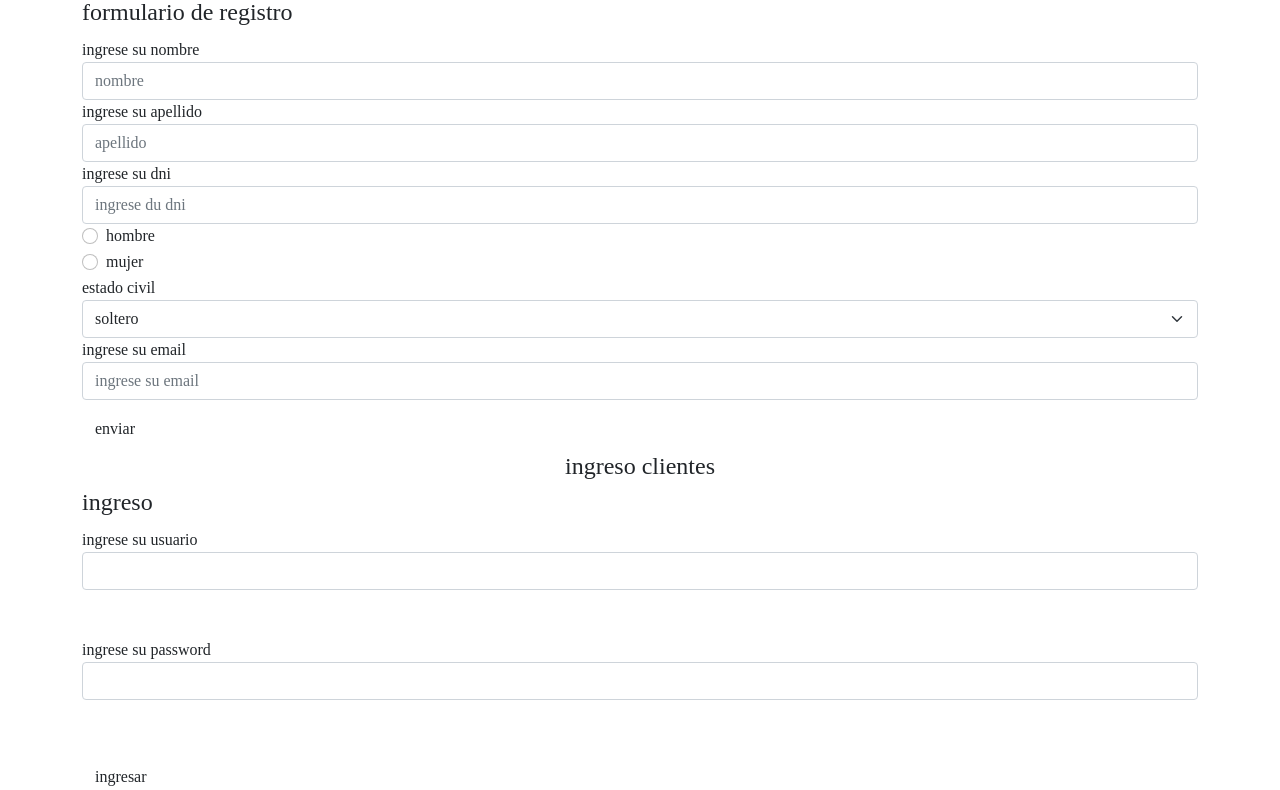
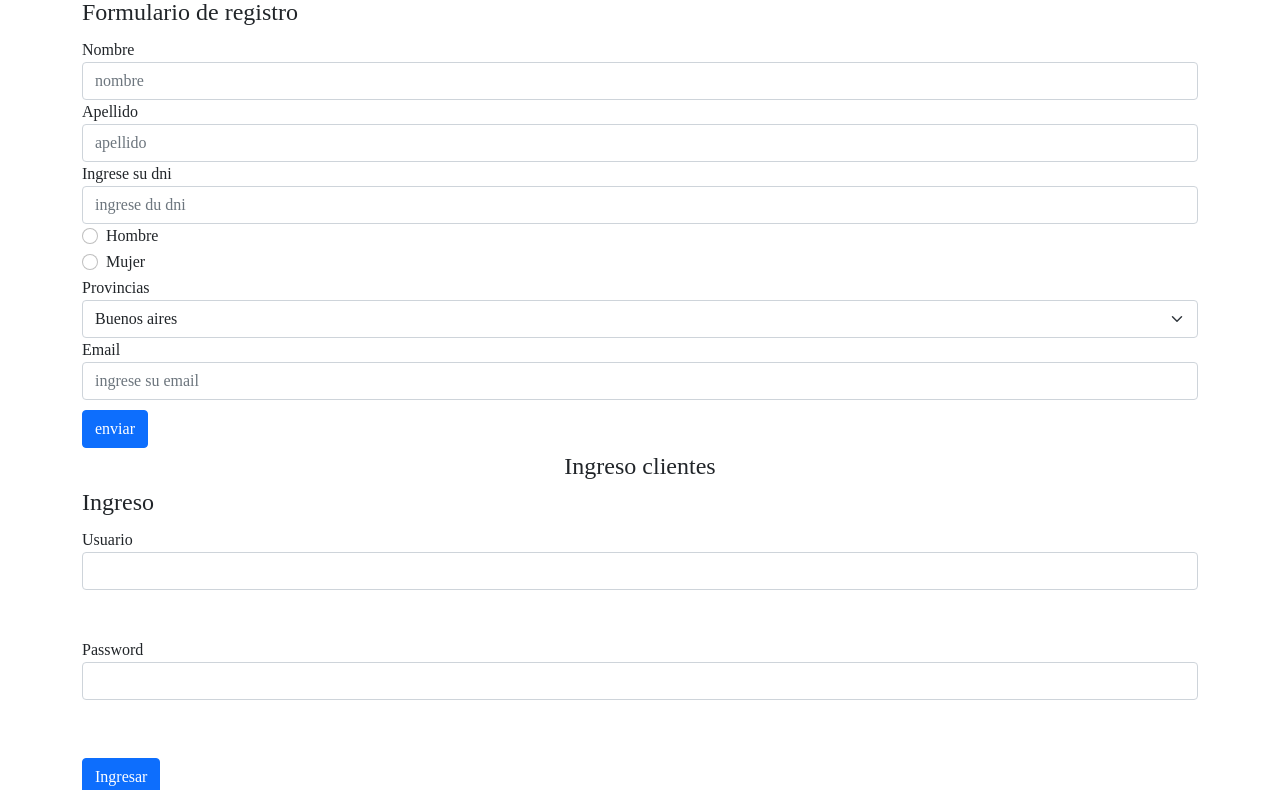
Before and after one commit to zacarias-angel/proyecto_broomy, a website: page html/ingresar.html in a window 1280 px wide. Shown: the part 278-1068 px from the top of the page. Drawn offline with nearby package versions, Linux system fonts and the light colour scheme.

Commit message:
ultimos arreglos.

```diff
--- a/html/ingresar.html
+++ b/html/ingresar.html
@@ -44,24 +44,24 @@
 								</li>
 								<li class="nav-item dropdown nav_a">
 									<a class="nav-link dropdown-toggle text-white" href="#" id="navbarDropdownMenuLink" role="" data-bs-toggle="dropdown" aria-expanded="false" > <i class=" color_ico fas fa-book-reader"></i>
-										catalogo
+										Catalogo
 									</a>
 									<ul class="dropdown-menu" aria-labelledby="navbarDropdownMenuLink">
 										<li><a class="dropdown-item text-dark " href="catalogo.html">Esponjas</a></li>
-										<li><a class="dropdown-item text-dark " href="catalogo.html#secadores">secadores</a></li>
-										<li><a class="dropdown-item text-dark " href="catalogo.html#escobas">escobas</a></li>
-										<li><a class="dropdown-item text-dark " href="catalogo.html#trapos-rejillas">trapos y rejillas</a></li>
-										<li><a class="dropdown-item text-dark " href="catalogo.html#otros">otros</a></li>
+										<li><a class="dropdown-item text-dark " href="catalogo.html#secadores">Secadores</a></li>
+										<li><a class="dropdown-item text-dark " href="catalogo.html#escobas">Escobas</a></li>
+										<li><a class="dropdown-item text-dark " href="catalogo.html#trapos-rejillas">Trapos y Rejillas</a></li>
+										<li><a class="dropdown-item text-dark " href="catalogo.html#otros">Otros</a></li>
 									</ul>
 								</li>
 								<li class="nav-item nav_a ">
-									<a class="nav-link text-white activar " href="contacto.html"><i class=" color_ico fas fa-mail-bulk"></i>contacto</a>
+									<a class="nav-link text-white activar " href="contacto.html"><i class=" color_ico fas fa-mail-bulk"></i>Contacto</a>
 								</li>
 								<li class="nav-item nav_a ">
-									<a class="nav-link text-white" href="nosotros.html"><i class="color_ico fas fa-users"></i>nosotros</a>
+									<a class="nav-link text-white" href="nosotros.html"><i class="color_ico fas fa-users"></i>Nosotros</a>
 								</li>
 								<li class="nav-item nav_a">
-									<a class="nav-link text-white" href="ingresar.html"><i class="color_ico fas fa-sign-in-alt"></i>ingresar</a>
+									<a class="nav-link text-white" href="ingresar.html"><i class="color_ico fas fa-sign-in-alt"></i>Ingresar</a>
 								</li>
 							</ul>
 						</div>
@@ -70,53 +70,72 @@
 			</div>
 		</header>
 		<section>
-			<div class="titulo_main-h1"><h1>Aun no eres cliente? regitrate aqui</h1></div>
+			<div class="titulo-h1"><h1>Aun no eres cliente? regitrate aqui</h1></div>
 			<div class="container">
 				<form action="" method="" id=registrate>
 					<div class="form-group">
-						<legend> formulario de registro</legend>
-						<label class="descripciones" for="nombre">ingrese su nombre</label>
+						<legend> Formulario de registro</legend>
+						<label class="descripciones" for="nombre">Nombre</label>
 						<input type="text" class="form-control" name="nombre" placeholder="nombre">
-						<label class="descripciones" for="apellido">ingrese su apellido</label>
+						<label class="descripciones" for="apellido">Apellido</label>
 						<input type="text" class="form-control"name="apellido" placeholder="apellido">
-						<label class="descripciones" for="DNI">ingrese su dni</label>
+						<label class="descripciones" for="DNI">Ingrese su dni</label>
 						<input type="number" class="form-control" name="DNI" placeholder="ingrese du dni">
 						<div class="form-check">
-							<label class="descripciones" for="genero">hombre</label>
+							<label class="descripciones" for="genero">Hombre</label>
 							<input type="radio" class="form-check-input" name="genero" value=hombre>
 						</div>
 						<div class="form-check">
-							<label class="descripciones" for="genero">mujer</label>
+							<label class="descripciones" for="genero">Mujer</label>
 							<input type="radio" class="form-check-input"name="genero" value="mujer">
 						</div>
-						<label class="descripciones" for="estado_civil"> estado civil</label>
+						<label class="descripciones" for="estado_civil">Provincias</label>
 						<select name="estado_civil" class="form-select">
-							<option value="soltero">soltero</option>
-							<option value="casado">casado</option>
-							<option value="divorciado">divorsiado</option>
-							<option value="viudo">viudo</option>
-							<option value="concubinato">concubinato</option>
+							<option value="buenos aires">Buenos aires</option>
+							<option value="caba">Caba</option>
+							<option value="santa fe">Santa fe</option>
+							<option value="cordoba">cordoba</option>
+							<option value="entre rios">Entre rios</option>
+							<option value="la pampa">La pampa</option>
+							<option value="neuquen">Neuquen</option>
+							<option value="rio negro">Rio negro</option>
+							<option value="chubut">Chubut</option>
+							<option value="santa cruz">Santa cruz</option>
+							<option value="Tierra del fuego">tierra del fuego</option>
+							<option value="mendoza"> Mendoza</option>
+							<option value="san luis">San luis</option>
+							<option value="san juan">San juan</option>
+							<option value="catamarca">Catamarca</option>
+							<option value="tucuman">Tucuman</option>
+							<option value="salta">Salta</option>
+							<option value="jujuy">Jujuy</option>
+							<option value="santiago del estero"> Santiago del estero</option>
+							<option value="chaco">Chaco</option>
+							<option value="formosa">Formosa</option>
+							<option value="corrientes">Corrientes</option>
+							<option value="misiones">Misiones</option>
+							<option value="la rioja">La rioja</option>
 						</select>
-						<label class="descripciones" for="email">ingrese su email</label>
+						<label class="descripciones" for="email">Email</label>
 						<input type="email" class="form-control" name="email" placeholder="ingrese su email">
-						<input type="submit" class="btn btn-default" value="enviar">
+						<input type="submit" class="btn btn-primary" value="enviar">
 					</div>
 				</form>
 			</div>
-			<div class="ingreso-clientes">ingreso clientes</div>
+			<div class="ingreso-clientes">Ingreso clientes</div>
 			<div class="container">
 				<form action="">
 					<div class="form-group">
-						<legend> ingreso</legend>
+						<legend> Ingreso</legend>
 
-						<label class="descripciones" for="usuario">ingrese su usuario</label>
+						<label class="descripciones" for="usuario">Usuario</label>
 						<input type="text" class="form-control" name="usuario">
 						<br><br>
-						<label  class="descripciones" for="contraceña">ingrese su password</label>
+						<label  class="descripciones" for="contraceña">Password</label>
 						<input type="password" class="form-control" name="contraceña">
 						<br><br>
 
-						<button class="btn btn-default" >ingresar</button>
+						<button class="btn btn-primary" >Ingresar</button>
 					</div>
 				</form>
 			</div>
@@ -149,7 +168,7 @@
 		</div>
 		<div class="col-12 col-md-4">
 			<div class=" footer--autor">
-				<a href="https://www.instagram.com/angel.zacarias.39/"><i class="fas fa-user-edit">
+				<a href="https://github.com/zacarias-angel/proyecto_broomy"><i class="fas fa-user-edit">
 				zacarias angel
 				</i>
 				</a>
--- a/scss/estilos.scss
+++ b/scss/estilos.scss
@@ -280,3 +280,12 @@ img:hover{
  		}
  }
  }
+
+ /*------------------------------------------------------------------------------------------------..nosotros*/
+
+
+
+ .espacios-nosotros{
+ 	margin: 20px;
+ 	padding: 15px;
+ }
```
Also changed, not shown: html/nosotros.html (+46 -32 lines), css/estilos.css.
